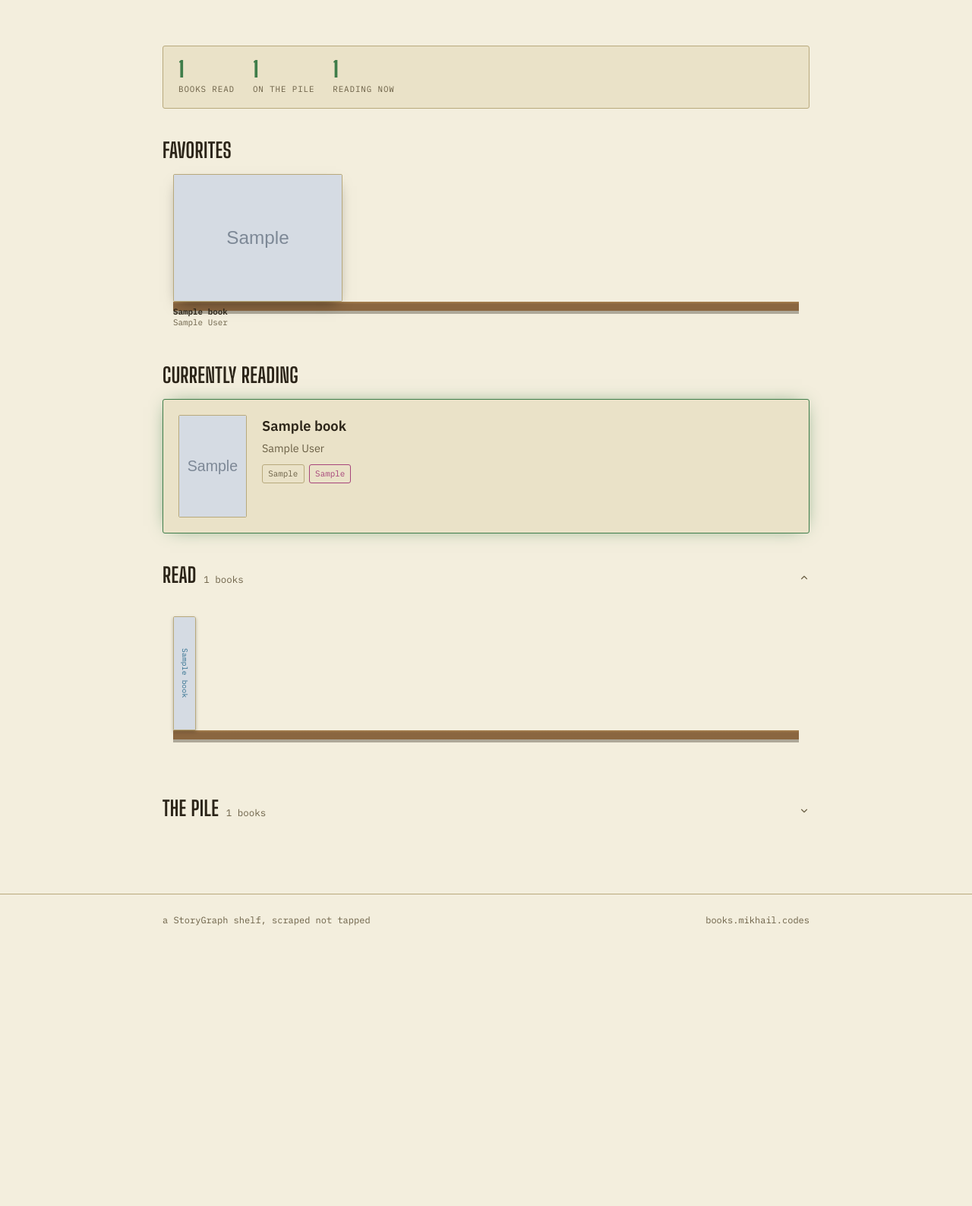
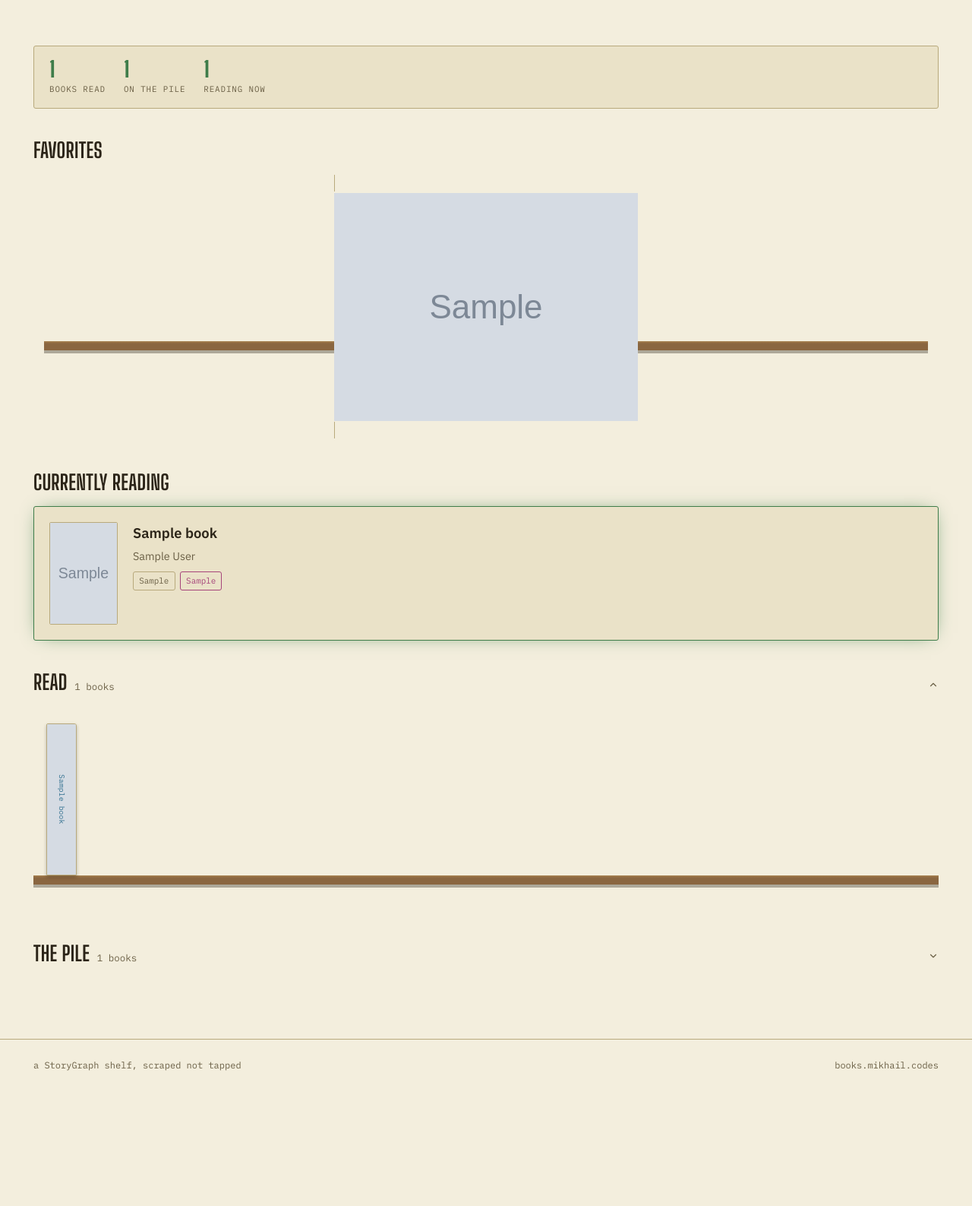
Before and after one commit to hootyhoot/book-recommender, a Flask app: template templates/showcase.html in a window 1280 px wide. Shown: the part 63-1650 px from the top of the page at 76% size. Before the commit the page ends 1281 px from the top, so only its background shows below. Run offline with Flask 3, Linux system fonts and the light colour scheme; the template is opened without the code that fills it: most values are stand-ins (such as "Sample title", 1, 10 or a date in 2020); grey boxes marked "Sample" are stand-in pictures; parts of the project's set-up code (start-up, migrations or seed data) failed here and were passed over.

Commit message:
Center shelf rows properly, drop favorites captions, scale up
- Spine shelf switched from flex to CSS grid (repeat(auto-fill,
  fixed-width)) with justify-content:center - centers the whole block
  of full rows within the container while each row still fills
  left-to-right, so a partial last row sits at the left edge of that
  centered block instead of floating centered on its own. The earlier
  fixed 14px padding hack for the ledge overhang is gone; the overhang
  now falls out naturally from the real leftover space each row has.
- Favorites row drops the title/author caption entirely (covers only)
  and centers via flex justify-content - cover widths vary per book's
  real aspect ratio so the grid trick doesn't apply here, but at
  showcase scale a handful of favorites this is equivalent and still
  wraps automatically as more get added.
- Site max-width raised 900px -> 1240px and spine/favorite dimensions
  scaled up by roughly the same factor, so the same number of books
  fit per row on a bigger canvas instead of just more empty space.

```diff
--- a/static/css/style.css
+++ b/static/css/style.css
@@ -24,7 +24,7 @@
   --font-mono: "IBM Plex Mono", monospace;
 
   --radius: 3px;
-  --max-width: 900px;
+  --max-width: 1240px;
 
   color-scheme: dark;
 }
@@ -271,18 +271,20 @@ main { display: block; padding: 2.5rem 0 5rem; }
 .empty-state { color: var(--ink-muted); font-family: var(--font-mono); font-size: .85rem; }
 
 /* Favorites: unlike the spine shelves below, these always show the full
-   front cover (no spine crop, no hover reveal) with noticeably wider
-   gaps between books - closer to how StoryGraph's own favorites row
-   reads, a small showcased set rather than a packed shelf. Still sits
-   on the same wood ledge for visual consistency with the rest of the
-   page, but the ledge is thin and sits right under the covers only, so
-   the caption below each book always has a plain background. */
+   front cover (no spine crop, no hover reveal, no caption - just the
+   covers) with noticeably wider gaps between books - closer to how
+   StoryGraph's own favorites row reads, a small showcased set rather
+   than a packed shelf. Cover widths vary per book (real aspect ratio),
+   so unlike the uniform-width spine shelves this centers via plain flex
+   justify-content - fine at showcase scale, and wraps automatically as
+   more favorites get added. Still sits on the same wood ledge for
+   visual consistency with the rest of the page. */
 .favorites-shelf {
-  --fav-h: 168px;
-  --fav-cap-h: 42px;
-  --fav-gap: 30px;
+  --fav-h: 220px;
+  --fav-gap: 40px;
   display: flex;
   flex-wrap: wrap;
+  justify-content: center;
   align-items: flex-end;
   column-gap: var(--fav-gap);
   row-gap: var(--fav-gap);
@@ -299,15 +301,14 @@ main { display: block; padding: 2.5rem 0 5rem; }
     var(--shelf-shadow) calc(var(--fav-h) + 12px),
     var(--shelf-shadow) calc(var(--fav-h) + 16px),
     transparent calc(var(--fav-h) + 16px),
-    transparent calc(var(--fav-h) + var(--fav-cap-h) + var(--fav-gap))
+    transparent calc(var(--fav-h) + var(--fav-gap))
   );
-  background-size: 100% calc(var(--fav-h) + var(--fav-cap-h) + var(--fav-gap));
+  background-size: 100% calc(var(--fav-h) + var(--fav-gap));
   background-repeat: repeat-y;
 }
 
 .favorite-book {
-  display: flex;
-  flex-direction: column;
+  display: block;
   width: calc(var(--fav-h) * var(--ratio, .667));
   color: var(--ink);
 }
@@ -323,26 +324,9 @@ main { display: block; padding: 2.5rem 0 5rem; }
 }
 .favorite-book:hover .cover { transform: translateY(-3px); border-color: var(--role-highlight); }
 .favorite-book .cover img { width: 100%; height: 100%; object-fit: cover; }
-.favorite-book .cap {
-  height: var(--fav-cap-h);
-  padding-top: .4rem;
-  font-family: var(--font-mono);
-  font-size: .68rem;
-  line-height: 1.3;
-  color: var(--ink-muted);
-  overflow: hidden;
-}
-.favorite-book .cap strong,
-.favorite-book .cap .author {
-  display: block;
-  white-space: nowrap;
-  overflow: hidden;
-  text-overflow: ellipsis;
-}
-.favorite-book .cap strong { color: var(--ink); font-weight: 600; }
 
 @media (max-width: 500px) {
-  .favorites-shelf { --fav-h: 128px; --fav-gap: 20px; }
+  .favorites-shelf { --fav-h: 150px; --fav-gap: 22px; }
 }
 
 /* Bookshelf: real spines (a genuine narrow slice of each book's own cover
@@ -355,23 +339,26 @@ main { display: block; padding: 2.5rem 0 5rem; }
    Bookshelf) - revealing more of that same image as it grows, so the
    full cover is literally the spine's own art, not a swapped-in asset. */
 .shelf {
-  --spine-h: 150px;
-  --spine-w: 30px;
-  --spine-gap: 34px;
-  display: flex;
-  flex-wrap: wrap;
-  align-items: flex-end;
-  column-gap: 2px;
+  --spine-h: 200px;
+  --spine-w: 40px;
+  --spine-gap: 44px;
+  /* Grid, not flex: with a uniform fixed column width, auto-fill
+     computes exactly how many columns fit and justify-content:center
+     centers that whole block of tracks - each row still fills
+     left-to-right in normal order, so a partial last row sits at the
+     left edge of the centered block instead of being centered on its
+     own (which flex's justify-content:center would do per row). */
+  display: grid;
+  grid-template-columns: repeat(auto-fill, var(--spine-w));
+  justify-content: center;
+  align-content: end;
+  column-gap: 3px;
   row-gap: var(--spine-gap);
   /* Bottom padding is room for the last row's hover pull-out + caption;
      top room comes from the wrapper's margin below, not padding here,
      since padding would sit inside this box's own background-painted
-     area and the repeating ledge pattern would bleed upward into it.
-     Left/right padding makes the ledge overhang the books slightly on
-     both ends, like a real plank longer than what's sitting on it -
-     without it the left edge sat flush with zero overshoot while a
-     partially-filled last row already overshot on the right. */
-  padding: 0 14px 48px;
+     area and the repeating ledge pattern would bleed upward into it. */
+  padding: 0 0 48px;
   margin-top: 22px;
   /* Ledge sits flush against the book bottoms (no gap) and reads wood-
      first, shadow-second - the plank itself is what your eye hits right
@@ -398,7 +385,6 @@ main { display: block; padding: 2.5rem 0 5rem; }
   position: relative;
   width: var(--spine-w);
   height: var(--spine-h);
-  flex: 0 0 auto;
 }
 .book-spine:hover, .book-spine:focus-visible { text-decoration: none; outline: none; }
 
@@ -496,7 +482,7 @@ main { display: block; padding: 2.5rem 0 5rem; }
 .book-spine:hover .spine-caption, .book-spine:focus-visible .spine-caption { opacity: 1; }
 
 @media (max-width: 500px) {
-  .shelf { --spine-h: 116px; --spine-w: 22px; --spine-gap: 40px; }
+  .shelf { --spine-h: 140px; --spine-w: 26px; --spine-gap: 46px; }
 }
 
 /* Collapsible shelves */
--- a/templates/showcase.html
+++ b/templates/showcase.html
@@ -31,9 +31,8 @@
 {% if data.favorites %}
 <div class="favorites-shelf">
     {% for book in data.favorites %}
-    <a class="favorite-book" href="{{ book.url }}" target="_blank" rel="noopener noreferrer" style="--ratio: {{ book.cover_ratio|default(0.667) }};">
+    <a class="favorite-book" href="{{ book.url }}" target="_blank" rel="noopener noreferrer" aria-label="{{ book.title }} by {{ book.author }}" style="--ratio: {{ book.cover_ratio|default(0.667) }};">
         <span class="cover">{% if book.cover_url %}<img src="{{ book.cover_url }}" alt="{{ book.title }}" loading="eager">{% endif %}</span>
-        <span class="cap"><strong>{{ book.title }}</strong><span class="author">{{ book.author }}</span></span>
     </a>
     {% endfor %}
 </div>
```
